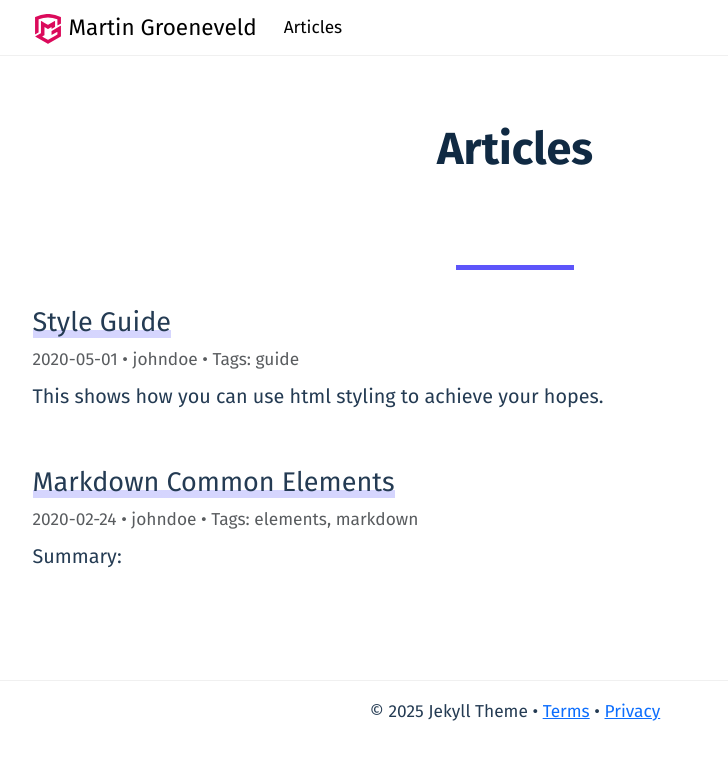
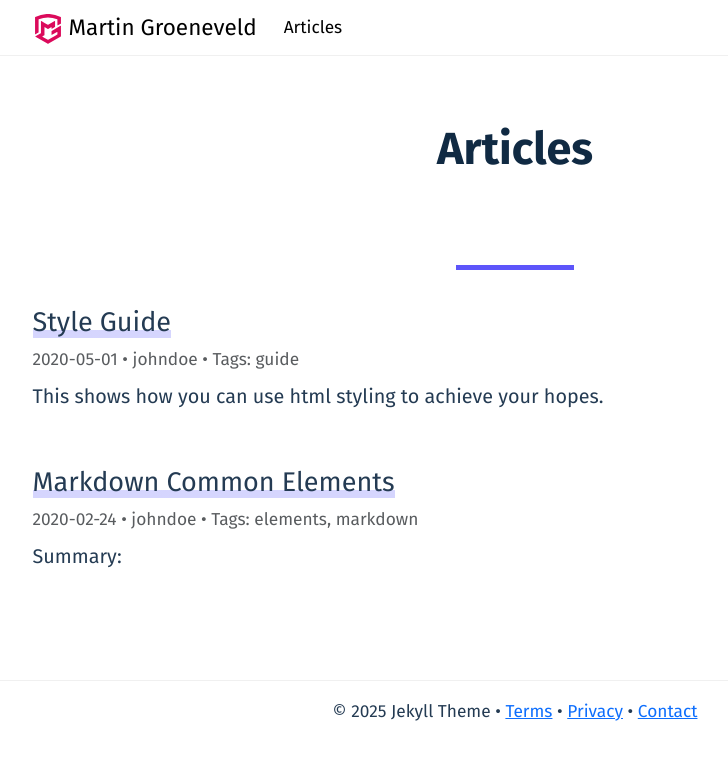
Before and after one commit to groveld/jekyll-theme, a Jekyll site: the page built from _pages/index.md, in a window 1280 px wide. Shown: the top 760 px of the page, without its empty margins (125-853 px from the left). Built offline with Jekyll 4.4.1, drawn with Linux system fonts in a browser that asks for light colours.

Commit message:
Update footer.html

```diff
--- a/_includes/footer.html
+++ b/_includes/footer.html
@@ -4,6 +4,7 @@
       &copy; {{ site.time | date: '%Y' }} {{ site.title }}
       &bull; <a href="{{ '/terms' | relative_url }}">Terms</a>
       &bull; <a href="{{ '/privacy' | relative_url }}">Privacy</a>
+      &bull; <a href="{{ '/contact' | relative_url }}">Contact</a>
     </p>
   </div>
 </footer>
```
